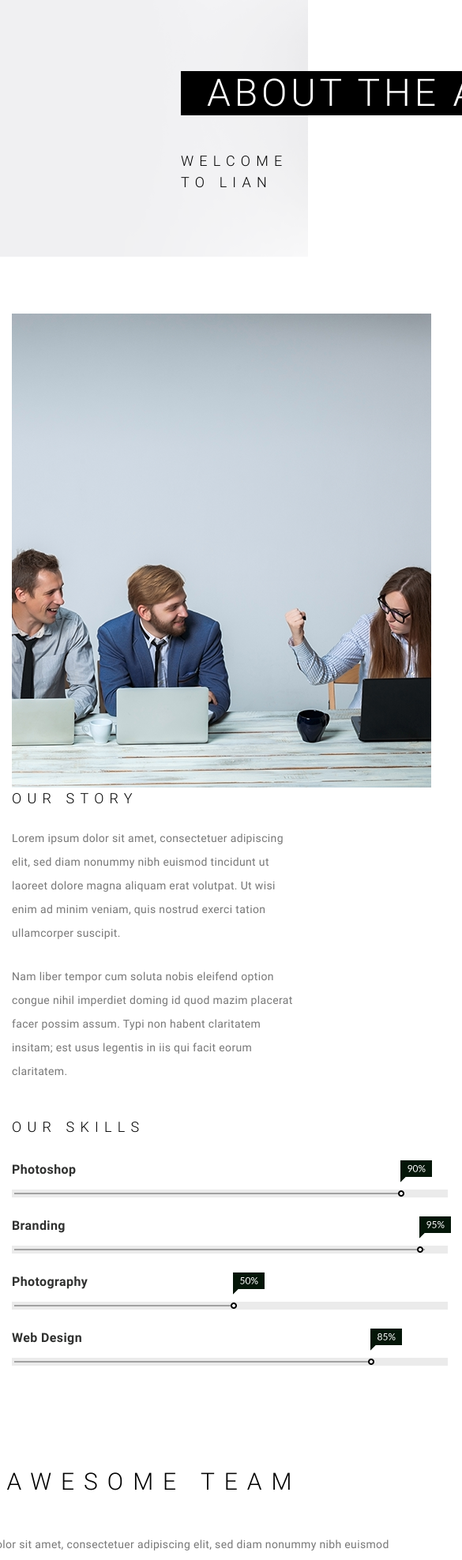
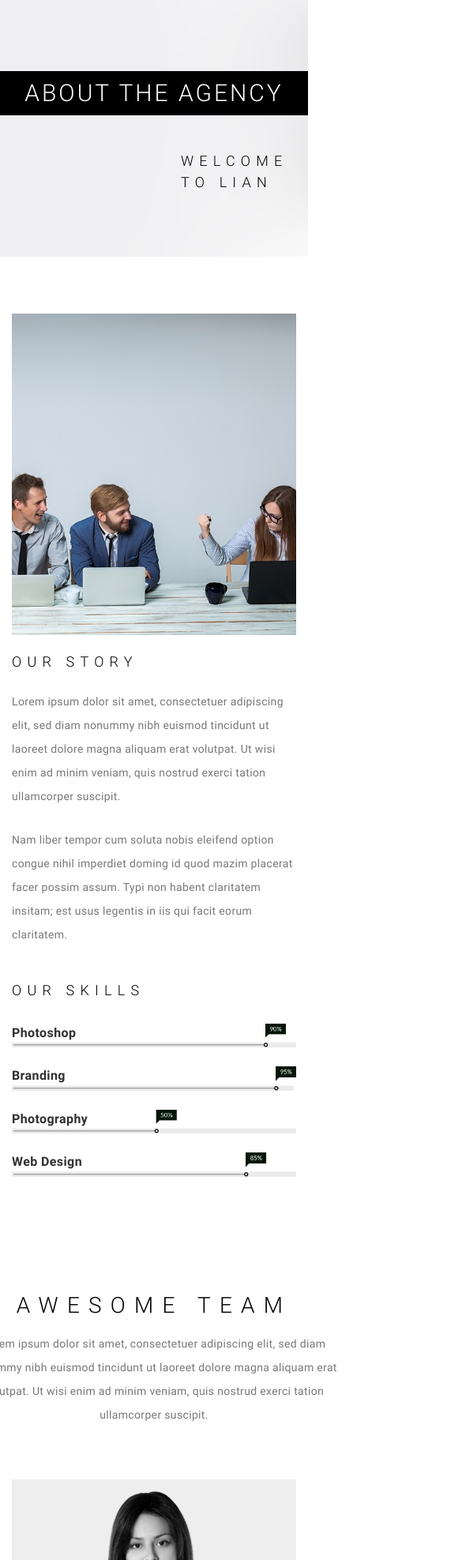
Before and after one commit to natalyaromanova1979/natalyaromanova1979.github.io, a website: page src/about.html in a window 390 px wide. Shown: the part 25-2000 px from the top of the page at 79% size, 585 px wide, since content can reach past the window. Drawn offline with nearby package versions, Linux system fonts and the light colour scheme; files whose address does not match are found by name.

Commit message:
10/07/21

```diff
--- a/src/about.html
+++ b/src/about.html
@@ -15,14 +15,14 @@
     <link rel="stylesheet" href="css/style.min.css">
 </head>
 <body>
-    <a href="#up" class="up"><img src="icons/home/up.png" alt="up"></a>
-    <header class="header">
+
+    <header id="up" class="header">
         <div class="container">
             <div class="row">
-                <div class="col-md-1 offset-md-1">
+                <div class="col-md-1 offset-md-1 col-sm-1 offset-sm-1">
                         <a href="index.html" class="header__logo header__logo_main"><img src="icons/home/main_logo.png" alt="logo"></a>
                 </div>
-                <div class="col-md-7 offset-md-2">
+                <div class="col-md-7 offset-md-2 col-sm-9 offset-sm-1">
                     <div>
                         <ul class="header__menu">
                             <li class="header__item"><a href="index.html" class="menu__link">HOME</a></li>
@@ -47,7 +47,7 @@
                 <div class="col-md-6">
                     <img src="img/about/team.png" alt="team" class="about-us__img">
                 </div>
-                <div class="col-md-6">
+                <div class="col-md-5 offset-md-1">
                     <div class="about-us__wrapper">
                         <div class="about-us__title">Our Story</div>
                         <div class="descr descr_about-us">Lorem ipsum dolor sit amet, consectetuer adipiscing elit, sed diam nonummy nibh euismod tincidunt ut laoreet dolore magna aliquam erat volutpat. Ut wisi enim ad minim veniam, quis nostrud exerci tation ullamcorper suscipit.<br>
@@ -83,7 +83,7 @@
         <div class="team__descr">Lorem ipsum dolor sit amet, consectetuer adipiscing elit, sed diam nonummy nibh euismod tincidunt ut laoreet dolore magna aliquam erat volutpat. Ut wisi enim ad minim veniam, quis nostrud exerci tation ullamcorper suscipit.</div>
         <div class="container">
             <div class="row">
-                <div class="col-md-4">
+                <div class="col-md-4 col-sm-4">
                     <div class="team__wrapper wow bounceInDown data-wow-offset=" 3 s " data-wow-delay="1s" ">
                         <img src="img/about/lian.png" alt="lian" class="team__img">
                         <div class="team__item">
@@ -93,7 +93,7 @@
                         </div>
                     </div>
                 </div>
-                <div class="col-md-4">
+                <div class="col-md-4 col-sm-4">
                     <div class="team__wrapper wow bounceInDown data-wow-offset=" 3 s " data-wow-delay="1.1s" ">
                         <img src="img/about/albert.png" alt="albert" class="team__img">
                         <div class="team__item">
@@ -103,7 +103,7 @@
                         </div>
                     </div>
                 </div>
-                <div class="col-md-4">
+                <div class="col-md-4 col-sm-4">
                     <div class="team__wrapper wow bounceInDown data-wow-offset=" 3 s " data-wow-delay="1.2s" ">
                         <img src="img/about/jenn.png" alt="jenn" class="team__img">
                         <div class="team__item">
@@ -131,6 +131,7 @@
             </div>
                 <p>© 2016 <span>Mulitix Theme</span> by ThemeForces. All Rights Reserved.</p>
     </footer>
+    <a href="#up" class="up"><img src="icons/home/up.png" alt="up"></a>
     <script src="https://code.jquery.com/jquery-1.11.0.min.js"></script>
     <script src="https://code.jquery.com/jquery-migrate-1.2.1.min.js"></script>
     <script src="js/slick.min.js"></script>
--- a/src/sass/base/_media.scss
+++ b/src/sass/base/_media.scss
@@ -30,6 +30,40 @@
             }
         }
     }
+    .about-us {
+        &__img {
+            width: 100%;
+        }
+        &__wrapper {
+            &_skills {
+                .skills__wrapper {
+                    .skills__item {
+                        .skills__img {
+                            width: 100%;
+                        }
+                    }
+
+                }
+            }
+        }
+    }
+    .team {
+        min-height: 900px;
+        &__wrapper  {
+            .team__img  {
+                width: 100%;
+            }
+        }
+    }
+    .header-bg {
+        &__title {
+            font-size: 35px;
+            &_about {
+                margin-left: 150px;
+            }
+        }
+    }
+
 
 }
 
@@ -76,7 +110,12 @@
             }
         }
     }
+    .header-bg {
+        &__about {
+          background: url(../img/about/about_bg_sm.png) center (center/cover) no-repeat;
+        }
 
+}
 }
 
 @media (max-width: 767px) {
@@ -115,7 +154,40 @@
             }
         }
     }
-
+    .header-bg {
+        &__title {
+            font-size: 35px;
+            &_about {
+                width: 100%;
+                margin-left: 0;
+                font-size: 30px;
+            }
+        }
+        &__about {
+            background: url(../img/about/about_bg_500.png) center (center/cover) no-repeat;
+        }
+    }
+    .about-us {
+        &__title {
+            margin-top: 20px;
+        }
+    }
+    .team {
+        min-height: 750px;
+        padding: 0 0 50px 0;
+        &__title {
+            font-size: 28px;
+        }
+        &__descr {
+            margin-top: 12px;
+            width: 500px;
+    }
+        &__wrapper {
+            .team__item {
+                padding: 25px 15px 31px 15px;
+            }
+        }
+}
 }
 
 @media (max-width: 575px) {
@@ -236,4 +308,11 @@
             }
         }
 }
+    .footer {
+        &__social {
+            span {
+                margin: 79px 7px 0 7px;
+            }
+        }
+    }
 }
```
Also changed, not shown: src/blog.html (+4 -3 lines), src/contact.html (+5 -4 lines), src/index.html (+2 -2 lines), src/portfolio.html (+5 -5 lines), src/css/style.min.css, src/img/about/about_bg_500.png (added), src/img/about/about_bg_600.png (added), src/img/about/about_bg_700.png (added), src/img/about/about_bg_sm.png (added).
